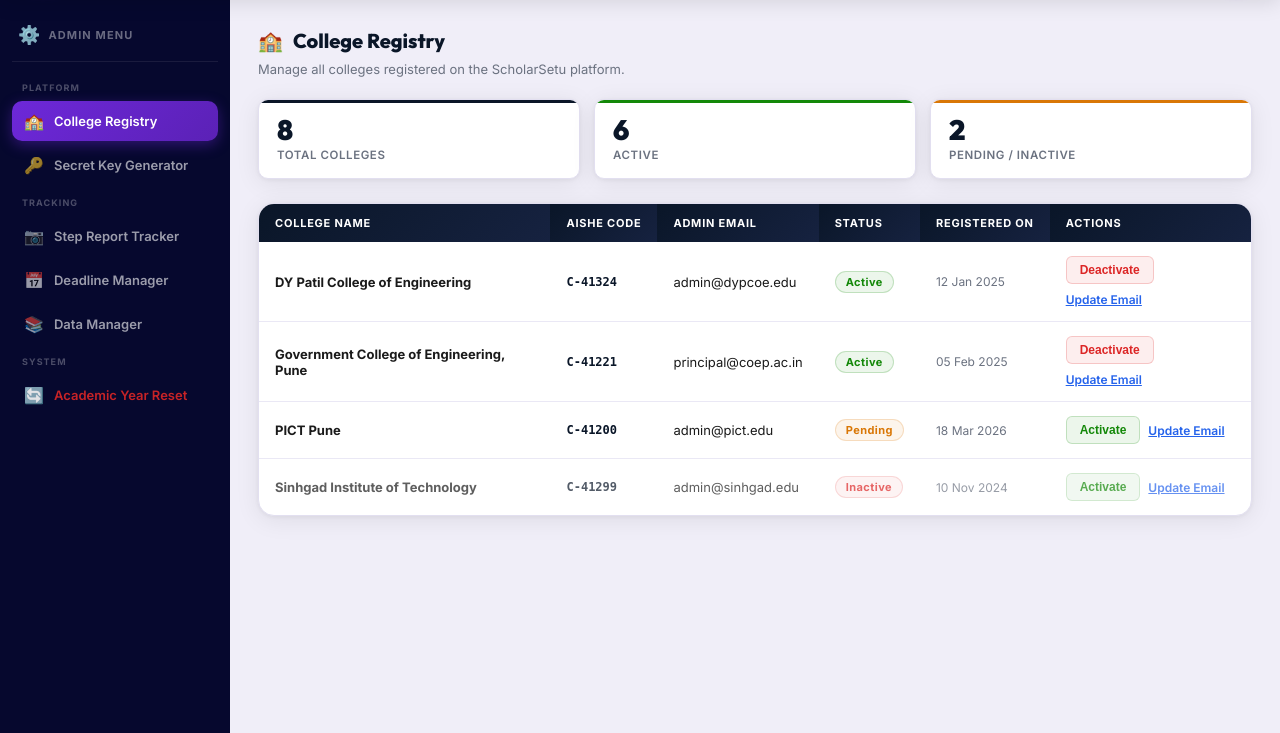
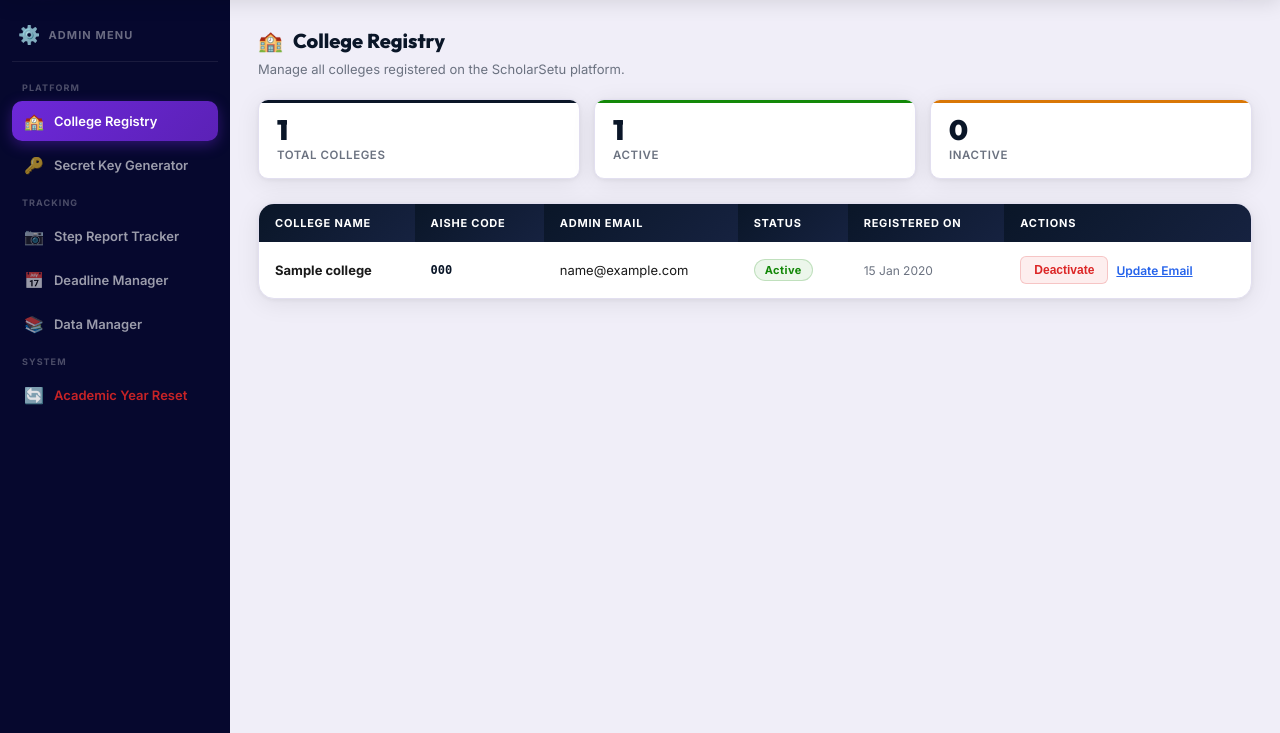
Before and after one commit to gudekarN/ScholarSetu-, a Flask app: page /superadmin/dashboard in a window 1280 px wide. Shown: the part 67-800 px from the top of the page. Run offline with Flask 3, Linux system fonts and the light colour scheme; the visitor is signed in with stand-in values (Sample User, id 1); tables that the repository leaves empty hold one stand-in row (values such as "Sample post").

Commit message:
feat(phase9): implement super admin college activation and management
* GET /superadmin/get_colleges returns all colleges serialized as JSON
* POST /superadmin/toggle_status activates or deactivates college by college_id
* POST /superadmin/update_admin_email updates admin email with duplicate check
* superadmin-colleges.js loads real college data dynamically on page load
* Table rows built from DB data replacing all hardcoded HTML
* Metrics strip (total/active/inactive) populated from real data
* Activate/Deactivate buttons wired to toggle_status route
* Update Email flow uses prompt() and posts to update_admin_email route
* Status badge and row opacity update in DOM after successful toggle

```diff
--- a/app/routes/auth.py
+++ b/app/routes/auth.py
@@ -33,7 +33,7 @@ def login():
                 decrypted_password = check_password_hash(college.password, password)
 
                 if decrypted_password:
-                    if college.status == True:
+                    if college.status != True:
                         return redirect(url_for('auth.login') + '?error=pending')
 
                     session['user_id'] = college.college_id
--- a/app/routes/superadmin.py
+++ b/app/routes/superadmin.py
@@ -1,7 +1,7 @@
 from flask import session
 from flask import render_template, redirect, url_for
 from flask import render_template_string
-from app.models import SecretKeys
+from app.models import SecretKeys, College
 from flask import jsonify
 from flask import request
 from flask import Blueprint
@@ -72,3 +72,81 @@ def generate_key():
             db.session.rollback()
 
             return jsonify({"success":False})
+
+@superadmin_bp.route("/get_colleges", methods=["GET"])
+def get_colleges():
+    if "user_id" not in session or session["role"]!="superadmin":
+            return redirect(url_for('auth.login') + '?error=1')
+
+    db_college=College.query.order_by(College.created_at.desc()).all()
+
+    colleges_data =[]
+
+    for college in db_college:
+        colleges_data .append({
+            "college_id":  college.college_id,
+            "college_name": college.college_name,
+            "aishe_code": college.aishe_code,
+            "district": college.district,
+            "college_type": college.college_type,
+            "admin_email": college.admin_email,
+            "admin_phone": college.admin_phone,
+            "status": college.status,
+            "created_at": str(college.created_at)
+        })
+
+    return jsonify({"success":True, "colleges":colleges_data })
+
+@superadmin_bp.route("/toggle_status", methods=["POST"])
+def toggle_status():
+
+    if "user_id" not in session or session["role"]!="superadmin":
+        return redirect(url_for('auth.login') + '?error=1')
+
+    data=request.get_json()
+
+    college_id=data.get("college_id")
+
+    db_college=College.query.filter_by(college_id=college_id).first()
+
+    if db_college:
+        db_college.status=not db_college.status
+
+        try:
+            db.session.commit()
+            return jsonify({"success": True, "new_status": db_college.status})
+
+        except Exception as e:
+            db.session.rollback()
+            return jsonify({"success":False})
+
+    return jsonify({"success": False, "message": "College not found"})
+
+@superadmin_bp.route("/update_admin_email", methods=["POST"])
+def update_admin_email():
+    if "user_id" not in session or session["role"]!="superadmin":
+        return redirect(url_for('auth.login') + '?error=1')
+
+    data=request.get_json()
+
+    college_id=data.get("college_id")
+    new_email=data.get("new_email")
+
+    NewEmail=College.query.filter_by(admin_email=new_email).first()
+
+    if NewEmail:
+        return jsonify({"success":False, "message": "Email already in use"})
+
+    db_college=College.query.filter_by(college_id=college_id).first()
+
+    if db_college:
+        db_college.admin_email=new_email
+
+        try:
+            db.session.commit()
+            return jsonify({"success":True})
+        except Exception as e:
+            db.session.rollback()
+            return jsonify({"success":False})
+
+    return jsonify({"success": False, "message": "College not found"})
--- a/app/static/js/superadmin-colleges.js
+++ b/app/static/js/superadmin-colleges.js
@@ -1,45 +1,210 @@
-/* superadmin-colleges.js — College registry actions */
-function toggleStatus(btn) {
-    const isDeactivate = btn.classList.contains('btn-deactivate');
-    const tr = btn.closest('tr');
-    const badge = tr.querySelector('.status-badge');
+/* ═══════════════════════════════════════════════════
+   superadmin-colleges.js — FIXED (2 STATE SYSTEM)
+   Active / Inactive only
+   ═══════════════════════════════════════════════════ */
 
-    if (isDeactivate) {
-        if (confirm('Are you sure you want to pause access for this college?')) {
-            btn.className = 'btn-activate';
-            btn.innerText = 'Activate';
-            badge.className = 'status-badge status-inactive';
-            badge.innerText = 'Inactive';
-            tr.style.opacity = '0.7';
-            showToast('College deactivated.');
+/* ── Helpers ── */
+function escHtml(s) {
+    if (!s) return '';
+    return s
+        .replace(/&/g, '&amp;')
+        .replace(/</g, '&lt;')
+        .replace(/>/g, '&gt;')
+        .replace(/"/g, '&quot;');
+}
+
+function formatDate(isoString) {
+    if (!isoString) return '—';
+    const date = new Date(isoString);
+    return date.toLocaleDateString('en-IN', {
+        day: '2-digit', month: 'short', year: 'numeric'
+    });
+}
+
+/* ══════════════════════════════════════════════
+   BUILD TABLE ROW — FIXED
+   ══════════════════════════════════════════════ */
+function buildCollegeRow(college) {
+    const isActive = college.status === true;
+    const rowOpacity = isActive ? '1' : '0.7';
+
+    const statusBadge = isActive
+        ? `<span class="status-badge status-active">Active</span>`
+        : `<span class="status-badge status-inactive">Inactive</span>`;
+
+    const actionBtn = isActive
+        ? `<button class="btn-deactivate" data-college-id="${college.college_id}">Deactivate</button>`
+        : `<button class="btn-activate" data-college-id="${college.college_id}">Activate</button>`;
+
+    return `
+        <tr id="college-row-${college.college_id}" style="opacity:${rowOpacity};">
+            <td><strong>${escHtml(college.college_name)}</strong></td>
+            <td class="td-mono">${escHtml(college.aishe_code)}</td>
+            <td>${escHtml(college.admin_email)}</td>
+            <td>${statusBadge}</td>
+            <td class="td-muted">${formatDate(college.created_at)}</td>
+            <td>
+                <div class="action-group">
+                    ${actionBtn}
+                    <button class="btn-link"
+                        data-college-id="${college.college_id}"
+                        data-college-name="${escHtml(college.college_name)}"
+                        data-college-email="${escHtml(college.admin_email)}">
+                        Update Email
+                    </button>
+                </div>
+            </td>
+        </tr>`;
+}
+
+/* ══════════════════════════════════════════════
+   LOAD ALL COLLEGES
+   ══════════════════════════════════════════════ */
+async function loadColleges() {
+    try {
+        const res  = await fetch('/superadmin/get_colleges');
+        const data = await res.json();
+
+        if (!data.success) return;
+
+        const tbody = document.getElementById('colleges-tbody');
+        if (!tbody) return;
+
+        if (!data.colleges || data.colleges.length === 0) {
+            tbody.innerHTML = `
+                <tr>
+                    <td colspan="6" style="text-align:center;padding:32px;color:var(--text-muted);">
+                        No colleges registered yet.
+                    </td>
+                </tr>`;
+            return;
         }
-    } else {
-        btn.className = 'btn-deactivate';
-        btn.innerText = 'Deactivate';
-        badge.className = 'status-badge status-active';
-        badge.innerText = 'Active';
-        tr.style.opacity = '1';
-        showToast('College activated successfully.');
+
+        tbody.innerHTML = data.colleges.map(buildCollegeRow).join('');
+
+        /* Metrics */
+        const total    = data.colleges.length;
+        const active   = data.colleges.filter(c => c.status === true).length;
+        const inactive = total - active;
+
+        const elTotal   = document.getElementById('m-total-val');
+        const elActive  = document.getElementById('m-active-val');
+        const elPending = document.getElementById('m-pending-val'); // keep id same
+
+        if (elTotal)   elTotal.textContent   = total;
+        if (elActive)  elActive.textContent  = active;
+        if (elPending) elPending.textContent = inactive;
+
+        wireCollegeButtons();
+
+    } catch (err) {
+        console.error('Failed to load colleges:', err);
     }
 }
 
-function promptEmail(collegeName, currentEmail) {
-    const newEmail = prompt(`Update Admin Email for ${collegeName}`, currentEmail);
-    if (newEmail && newEmail !== currentEmail && newEmail.includes('@')) {
-        showToast(`Email updated to ${newEmail}`);
+/* ══════════════════════════════════════════════
+   TOGGLE STATUS
+   ══════════════════════════════════════════════ */
+async function toggleStatus(btn) {
+    const collegeId = btn.dataset.collegeId;
+    const isDeactivate = btn.classList.contains('btn-deactivate');
+
+    if (isDeactivate) {
+        if (!confirm('Are you sure you want to deactivate this college?')) {
+            return;
+        }
+    }
+
+    btn.disabled = true;
+    btn.textContent = 'Updating…';
+
+    try {
+        const res  = await fetch('/superadmin/toggle_status', {
+            method:  'POST',
+            headers: { 'Content-Type': 'application/json' },
+            body:    JSON.stringify({ college_id: collegeId })
+        });
+
+        const data = await res.json();
+
+        if (data.success) {
+            await loadColleges();
+            showToast(data.new_status
+                ? '✅ College activated successfully.'
+                : '⚠️ College deactivated.');
+        } else {
+            showToast('❌ Failed to update status.');
+            btn.disabled = false;
+            btn.textContent = isDeactivate ? 'Deactivate' : 'Activate';
+        }
+
+    } catch (err) {
+        console.error('Toggle status error:', err);
+        showToast('❌ Network error.');
+        btn.disabled = false;
+        btn.textContent = isDeactivate ? 'Deactivate' : 'Activate';
     }
 }
 
-document.addEventListener('DOMContentLoaded', () => {
-    /* Toggle status buttons */
+/* ══════════════════════════════════════════════
+   UPDATE EMAIL — SIMPLE PROMPT VERSION
+   (NO MODAL REQUIRED ✅)
+   ══════════════════════════════════════════════ */
+async function openEmailModal(btn) {
+    const collegeId   = btn.dataset.collegeId;
+    const collegeName = btn.dataset.collegeName;
+    const currentEmail = btn.dataset.collegeEmail;
+
+    const newEmail = prompt(
+        `Update email for ${collegeName}\nCurrent: ${currentEmail}\n\nEnter new email:`
+    );
+
+    if (!newEmail || !newEmail.includes('@')) {
+        showToast('❌ Invalid email.');
+        return;
+    }
+
+    try {
+        const res  = await fetch('/superadmin/update_admin_email', {
+            method:  'POST',
+            headers: { 'Content-Type': 'application/json' },
+            body: JSON.stringify({
+                college_id: collegeId,
+                new_email: newEmail.trim()
+            })
+        });
+
+        const data = await res.json();
+
+        if (data.success) {
+            await loadColleges();
+            showToast('✅ Email updated successfully.');
+        } else {
+            showToast(data.message || '❌ Failed to update email.');
+        }
+
+    } catch (err) {
+        console.error(err);
+        showToast('❌ Network error.');
+    }
+}
+
+/* ══════════════════════════════════════════════
+   WIRE BUTTONS
+   ══════════════════════════════════════════════ */
+function wireCollegeButtons() {
     document.querySelectorAll('.btn-activate, .btn-deactivate').forEach(btn => {
         btn.addEventListener('click', () => toggleStatus(btn));
     });
 
-    /* Update email links — use data attributes */
-    document.querySelectorAll('[data-college-name]').forEach(btn => {
-        btn.addEventListener('click', () => {
-            promptEmail(btn.dataset.collegeName, btn.dataset.collegeEmail);
-        });
+    document.querySelectorAll('.btn-link[data-college-id]').forEach(btn => {
+        btn.addEventListener('click', () => openEmailModal(btn));
     });
+}
+
+/* ══════════════════════════════════════════════
+   INIT
+   ══════════════════════════════════════════════ */
+document.addEventListener('DOMContentLoaded', () => {
+    loadColleges();
 });
--- a/app/templates/forgot_password.html
+++ b/app/templates/forgot_password.html
@@ -201,9 +201,6 @@
               </a>
             </div>
 
-            <!-- Demo shortcut (would not appear in production) -->
-
-
           </div>
         </section>
 
--- a/app/templates/superadmin.html
+++ b/app/templates/superadmin.html
@@ -133,16 +133,16 @@
 
                 <div class="metrics-strip">
                     <div class="metric-card m-total">
-                        <div class="metric-value">8</div>
+                        <div class="metric-value" id="m-total-val">—</div>
                         <div class="metric-label">Total Colleges</div>
                     </div>
                     <div class="metric-card m-active">
-                        <div class="metric-value">6</div>
+                        <div class="metric-value" id="m-active-val">—</div>
                         <div class="metric-label">Active</div>
                     </div>
                     <div class="metric-card m-pending">
-                        <div class="metric-value">2</div>
-                        <div class="metric-label">Pending / Inactive</div>
+                        <div class="metric-value" id="m-pending-val">—</div>
+                        <div class="metric-label">Inactive</div>
                     </div>
                 </div>
 
@@ -159,64 +159,8 @@
                                     <th>Actions</th>
                                 </tr>
                             </thead>
-                            <tbody>
-                                <tr>
-                                    <td><strong>DY Patil College of Engineering</strong></td>
-                                    <td class="td-mono">C-41324</td>
-                                    <td>admin@dypcoe.edu</td>
-                                    <td><span class="status-badge status-active">Active</span></td>
-                                    <td class="td-muted">12 Jan 2025</td>
-                                    <td>
-                                        <div class="action-group">
-                                            <button class="btn-deactivate">Deactivate</button>
-                                            <button class="btn-link" data-college-name="DY Patil College of Engineering"
-                                                data-college-email="admin@dypcoe.edu">Update Email</button>
-                                        </div>
-                                    </td>
-                                </tr>
-                                <tr>
-                                    <td><strong>Government College of Engineering, Pune</strong></td>
-                                    <td class="td-mono">C-41221</td>
-                                    <td>principal@coep.ac.in</td>
-                                    <td><span class="status-badge status-active">Active</span></td>
-                                    <td class="td-muted">05 Feb 2025</td>
-                                    <td>
-                                        <div class="action-group">
-                                            <button class="btn-deactivate">Deactivate</button>
-                                            <button class="btn-link"
-                                                data-college-name="Government College of Engineering, Pune"
-                                                data-college-email="principal@coep.ac.in">Update Email</button>
-                                        </div>
-                                    </td>
-                                </tr>
-                                <tr>
-                                    <td><strong>PICT Pune</strong></td>
-                                    <td class="td-mono">C-41200</td>
-                                    <td>admin@pict.edu</td>
-                                    <td><span class="status-badge status-pending">Pending</span></td>
-                                    <td class="td-muted">18 Mar 2026</td>
-                                    <td>
-                                        <div class="action-group">
-                                            <button class="btn-activate">Activate</button>
-                                            <button class="btn-link" data-college-name="PICT Pune"
-                                                data-college-email="admin@pict.edu">Update Email</button>
-                                        </div>
-                                    </td>
-                                </tr>
-                                <tr style="opacity: 0.7;">
-                                    <td><strong>Sinhgad Institute of Technology</strong></td>
-                                    <td class="td-mono">C-41299</td>
-                                    <td>admin@sinhgad.edu</td>
-                                    <td><span class="status-badge status-inactive">Inactive</span></td>
-                                    <td class="td-muted">10 Nov 2024</td>
-                                    <td>
-                                        <div class="action-group">
-                                            <button class="btn-activate">Activate</button>
-                                            <button class="btn-link" data-college-name="Sinhgad Institute of Technology"
-                                                data-college-email="admin@sinhgad.edu">Update Email</button>
-                                        </div>
-                                    </td>
-                                </tr>
+                            <tbody id="colleges-tbody">
+                                <!-- Populated by superadmin-colleges.js on page load -->
                             </tbody>
                         </table>
                     </div>
```
